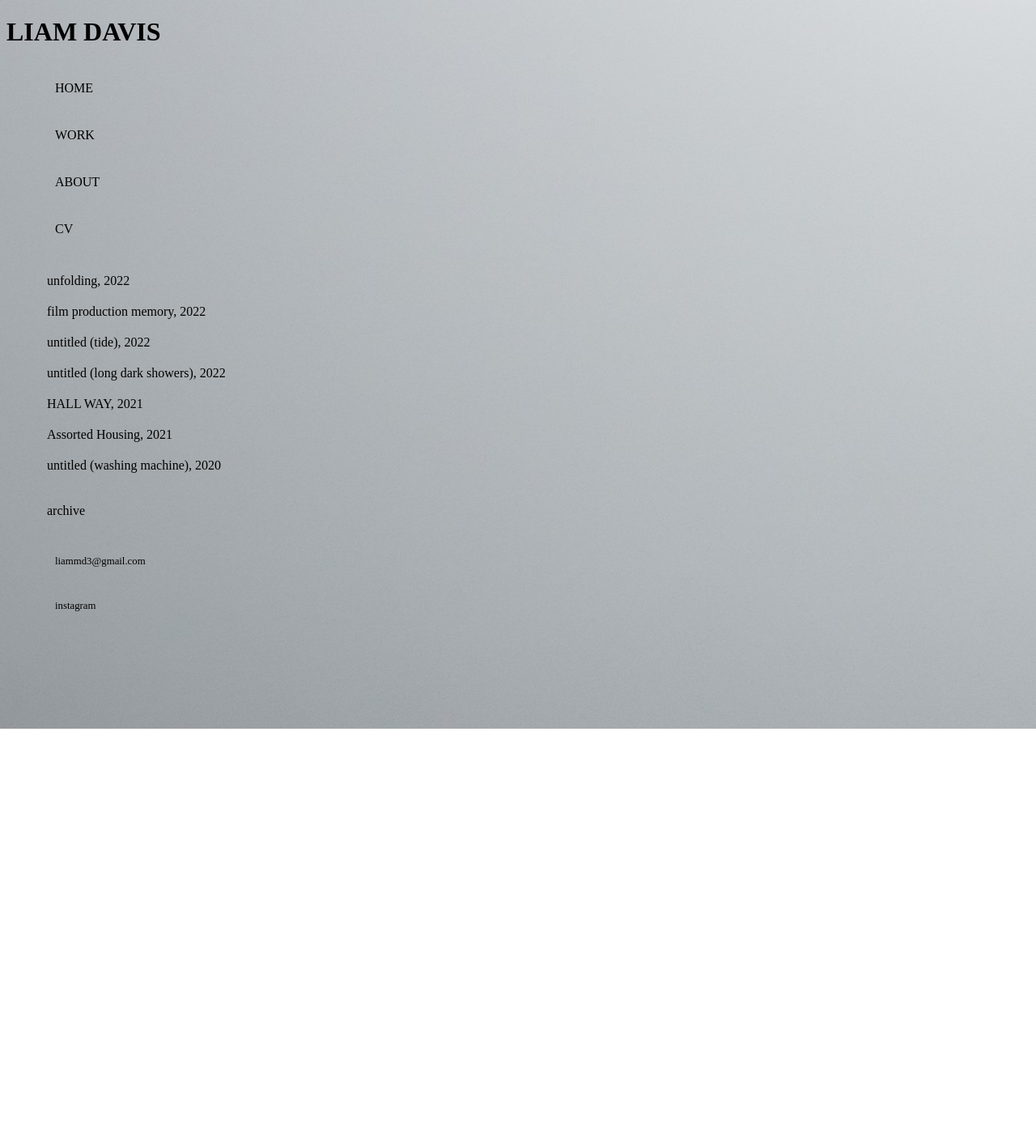
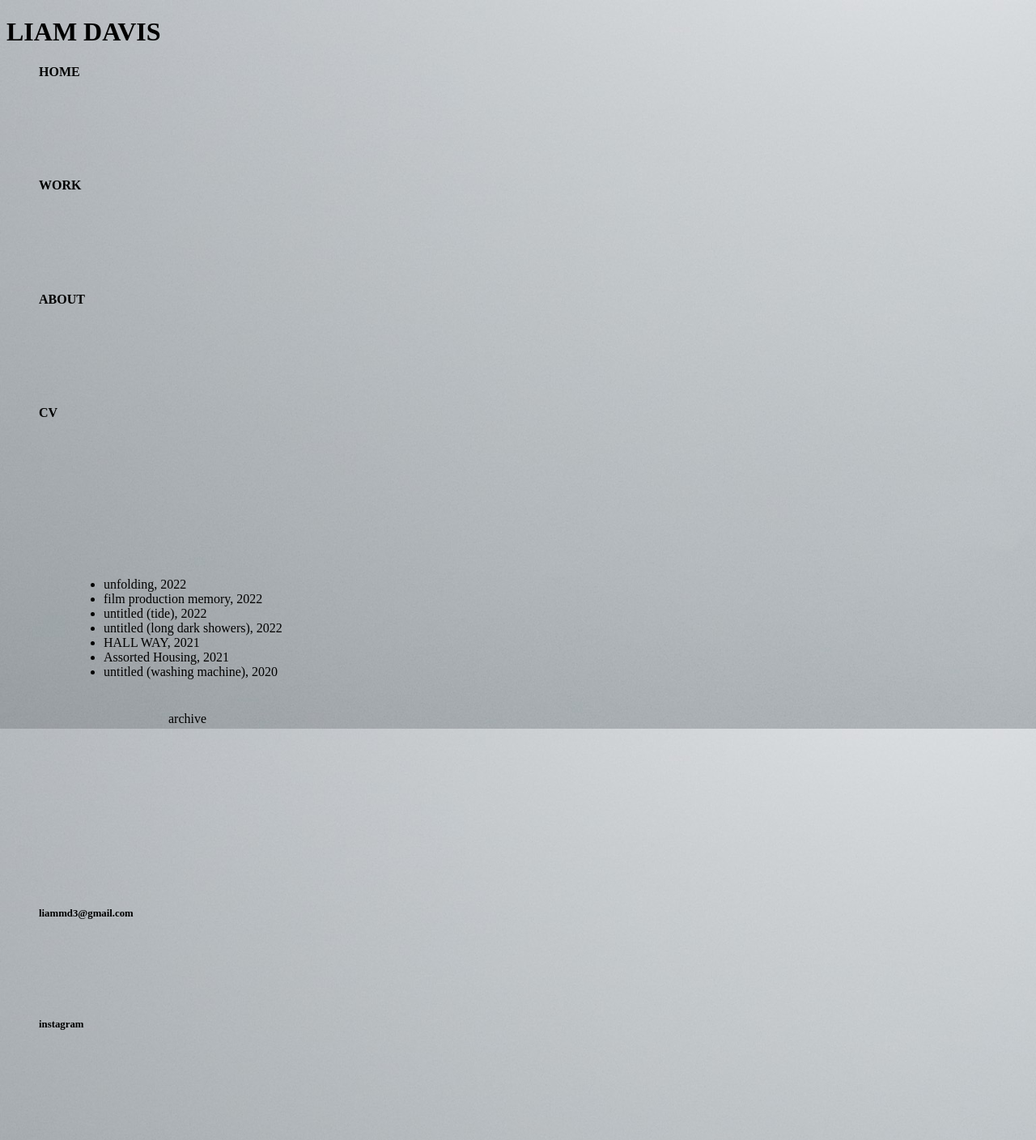
Before and after one commit to liammdavis/liammdavis.github.io, a Jekyll site: the page built from work/index.html, in a window 1280 px wide. Shown: the whole page at 81% size. Built offline with Jekyll 4.4.1, drawn with Linux system fonts in a browser that asks for light colours; before the commit the page ends 900 px from its top, so only the background shows below that.

Commit message:
"fixing css"

```diff
--- a/_layouts/archive.html
+++ b/_layouts/archive.html
@@ -11,6 +11,7 @@
 
 		     <nav>
 	    		<ul>
+					<li><a href="/">HOME</a></li>
 		        	<li><a href="/work">BACK</a></li>
 	    		</ul>
 		      </nav>
--- a/_layouts/default.html
+++ b/_layouts/default.html
@@ -22,8 +22,8 @@
 
 			</div><!-- /.container -->
 			<footer>
-	    		  <ul>
-				<li>liammd3@gmail.com</li>
+	    		<ul>
+					<li>liammd3@gmail.com</li>
 	        		<li><a href="https://www.instagram.com/onlydecorations/" target="_blank">instagram</a></li>
 			  </ul>
 			</footer>
--- a/_layouts/works.html
+++ b/_layouts/works.html
@@ -9,7 +9,8 @@
 
 		     <nav>
 	    		<ul>
-		        	<li><a href="/work">BACK</a></li>
+					<li><a href="/">HOME</a></li>
+					<li><a href="/work">BACK</a></li>
 	    		</ul>
 		      </nav>
 			<div class="container">
--- a/css/main.css
+++ b/css/main.css
@@ -7,28 +7,21 @@ body {
     -moz-background-size: cover;
     -webkit-background-size: cover;
 }
-nav ul, footer ul, {
-    font-family:'Helvetica', 'Arial', 'Sans-Serif';
-    padding: 20px;
+nav ul, footer ul {
     list-style: none;
     font-weight: bold;
 }
 nav ul li, footer ul li {
     display: block;
-    margin-right: 10px;
     list-style: none;
-    padding: 20px;
-}
-
-.piece li {
-    list-style: none;
-    padding: 10px;
+    padding-bottom: 10%;
 }
 
 a {
     text-decoration: none;
     color: black;
 }
+
 a:hover {
     text-decoration: underline;
 }
@@ -36,18 +29,23 @@ h1 {
     font-size: 2em;
 
 }
-p .body .title {
+.body, .title {
     font-size: .8em;
     line-height: .8em;
     color: black;
-    padding: 40px;
+    padding-left: 40px;
 }
 
 footer {
     font-size: .8em;
 }
 
-div .work .about {
+.work, .other {
     padding: 40px;
     margin-left: 40px;
+    list-style: none;
 }
+
+div ul {
+    padding-bottom: 10%;
+}
--- a/work/index.html
+++ b/work/index.html
@@ -11,17 +11,14 @@ title: WORK
 	    		<li><a href="/work/tide">untitled (tide), 2022</a></li>
 	        	<li><a href="/work/bathroom">untitled (long dark showers), 2022</a></li>
         		<li><a href="/work/hallway">HALL WAY, 2021</a></li>
-
 	        	<li><a href="/work/housing">Assorted Housing, 2021</a></li>
 				<li><a href="/work/machine">untitled (washing machine), 2020</a></li>
-				<br>
+			<ul class="other">
 				<li><a href="/work/archive">archive</a></li>
+			</ul>
 				<!--
 				<br>
 				<li><a href="/work/exhibitions">exhibitions</a></li>
-
-				not sure if I want this one on the site
-				<li><a href="/houses">photos of houses, 2020-</a></li>
 				-->
 	    		</ul>
 
```
Also changed, not shown: about/index.html (+6 -5 lines), 2 other files. Lines whose indentation alone changed are shown as unchanged.
